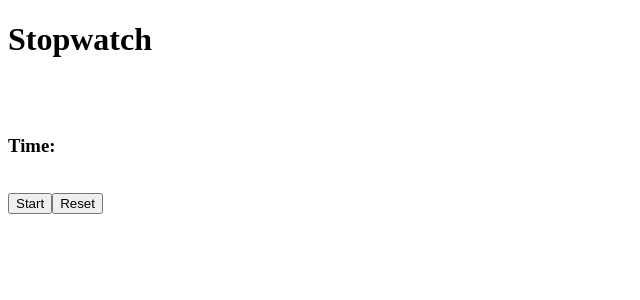
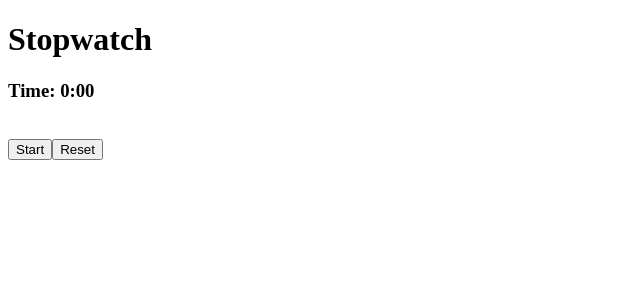
Before and after one commit to avinroy001/Buildout-XStopwatch, a React (Vite) app in the folder xstopwatch/: page / in a window 1280 px wide. Shown: the top 300 px of the page, without its empty margins (0-640 px from the left). Built offline with nearby package versions, Linux system fonts and the light colour scheme.

Commit message:
complete commit

```diff
--- a/xstopwatch/src/App.jsx
+++ b/xstopwatch/src/App.jsx
@@ -1,23 +1,59 @@
-import { useState } from 'react'
+import { useState ,useEffect } from 'react'
 
 import './App.css'
 
 function App() {
-  const [count, setCount] = useState(0)
+  const [sec, setSec] = useState(0);
+  const [min,setMin]=useState(0);
+  const [start,setStart]=useState(false);
+  // const [reset,setReset]=useState(false);
+  // const [stop,setStop]=useState(true);
+  const [buttonText,setButtonText]=useState('Start')
 
-  setInterval(()=>{
+  const startStop=()=>{
+    if(start==true){
+      setStart(false);
+    }else{
+      setStart(true);
+    }
+  }
 
+  var timer;
+  useEffect(()=>{
+    // var timer;
+    if(start==true){
+      setButtonText('Stop');
+    timer=setInterval(()=>{
+      setSec(sec+1);
+
+      if(sec==59){
+        setMin(min+1);
+        setSec(0);
+      }
+    },1000)
+    }else{
+      ()=>clearInterval(timer);
+      setButtonText('Start');
+      // setSec(0);
+      // setMin(0);
+    }
+    return ()=>clearInterval(timer);
   })
+
+  const resett=()=>{
+    setStart(false);
+    clearInterval(timer);
+    setSec(0);
+    setMin(0);
+  }
 
   return (
     <>
       <h1>Stopwatch</h1>
+      <h3>Time: {min}:{sec<10?"0"+sec : sec}</h3>
       <br/>
-      <br/>
-      <h3>Time:</h3>
-      <br/>
-      <button>Start</button>
-      <button>Reset</button>
+      <button onClick={()=>{startStop()}}>{buttonText}</button>
+      <button onClick={()=>{resett()}}>Reset</button>
     </>
   )
 }
```
